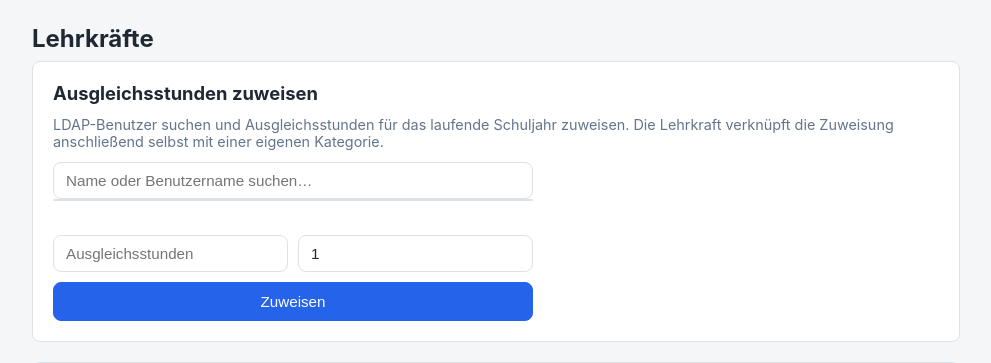
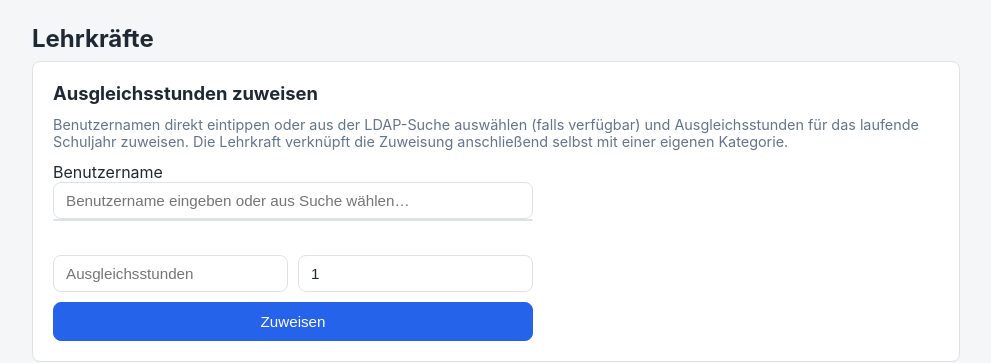
Before and after one commit to deraal09/zeiterfassung, a Node server app: template views/admin/index.ejs in a window 1280 px wide. Shown: the part 53-416 px from the top of the page, without its empty margins (144-1135 px from the left). Run offline with Node 20, Linux system fonts and the light colour scheme; the template is opened without the code that fills it, so the values that code supplies are empty; some libraries are stand-ins or nearby versions.

Commit message:
Admin kann Benutzernamen fuer Zuweisung direkt eintippen
Die LDAP-Verzeichnissuche im Admin-Bereich braucht weiterhin einen
funktionierenden Service-Account (LDAP_BIND_DN/LDAP_BIND_PASSWORD) -
der ist bei uns nicht verfuegbar (deshalb der Direkt-Bind-Modus fuers
Login). Bisher liess sich das Zuweisen-Formular ohne einen Treffer aus
dieser Suche gar nicht absenden. Das Benutzername-Feld ist jetzt ein
normales Texteingabefeld: die Suche bleibt als Komfortfunktion (falls
sie doch Treffer liefert), ist aber keine Voraussetzung mehr.

Dabei zusaetzlich behoben: der Benutzername-Abgleich beim LDAP-Login
war Gross-/Kleinschreibung-sensitiv. Tippt der Admin einen Benutzer-
namen in anderer Schreibweise ein als die Lehrkraft spaeter beim Login
verwendet, waeren zwei getrennte Konten entstanden statt eines. Der
Abgleich laeuft jetzt ueberall per COLLATE NOCASE; im Direkt-Bind-Modus
wird zusaetzlich die kanonische Schreibweise aus dem Verzeichnis
uebernommen (best effort), analog zum bereits vorhandenen Fix in der
Noten-Webapp.

```diff
--- a/public/js/admin.js
+++ b/public/js/admin.js
@@ -1,9 +1,8 @@
 document.addEventListener('DOMContentLoaded', () => {
-  const input = document.getElementById('ldap-search');
+  const input = document.getElementById('assign-username');
   if (!input) return;
 
   const resultsBox = document.getElementById('ldap-results');
-  const usernameField = document.getElementById('assign-username');
   const displayNameField = document.getElementById('assign-displayName');
   const emailField = document.getElementById('assign-email');
   const selected = document.getElementById('assign-selected');
@@ -11,6 +10,13 @@ document.addEventListener('DOMContentLoaded', () => {
 
   input.addEventListener('input', () => {
     clearTimeout(debounce);
+    // Freie Eingabe hebt eine vorherige Suchauswahl auf, damit nicht
+    // versehentlich der Anzeigename/die E-Mail eines anderen Treffers
+    // an den nun eingetippten Benutzernamen haengen bleibt.
+    displayNameField.value = '';
+    emailField.value = '';
+    selected.textContent = '';
+
     const q = input.value.trim();
     resultsBox.innerHTML = '';
     if (q.length < 2) return;
@@ -20,35 +26,25 @@ document.addEventListener('DOMContentLoaded', () => {
         const res = await fetch(`/admin/ldap-search?q=${encodeURIComponent(q)}`);
         const data = await res.json();
         resultsBox.innerHTML = '';
-        if (!Array.isArray(data) || data.length === 0) {
-          resultsBox.innerHTML = '<div class="autocomplete-item">Keine Treffer</div>';
-          return;
-        }
+        if (!Array.isArray(data) || data.length === 0) return;
         data.forEach((u) => {
           const div = document.createElement('div');
           div.className = 'autocomplete-item';
           div.textContent = `${u.displayName} (${u.username})`;
           div.addEventListener('click', () => {
-            usernameField.value = u.username;
+            input.value = u.username;
             displayNameField.value = u.displayName;
             emailField.value = u.email || '';
-            selected.textContent = `Ausgewählt: ${u.displayName} (${u.username})`;
-            input.value = '';
+            selected.textContent = `Aus LDAP übernommen: ${u.displayName} (${u.username})`;
             resultsBox.innerHTML = '';
           });
           resultsBox.appendChild(div);
         });
       } catch (err) {
-        resultsBox.innerHTML = '<div class="autocomplete-item">Fehler bei der Suche</div>';
+        // LDAP-Suche ist nur eine Komfortfunktion - bei Fehlern einfach
+        // keine Treffer anzeigen, der Benutzername kann weiterhin direkt
+        // eingetippt werden.
       }
     }, 250);
   });
-
-  const form = document.getElementById('assign-form');
-  form.addEventListener('submit', (e) => {
-    if (!usernameField.value) {
-      e.preventDefault();
-      alert('Bitte zuerst eine Lehrkraft aus der Suche auswählen.');
-    }
-  });
 });
--- a/src/routes/admin.js
+++ b/src/routes/admin.js
@@ -113,7 +113,7 @@ router.post('/assign', requireAdmin, (req, res) => {
   const { username, displayName, email, ausgleichsstunden, faktor } = req.body;
   if (!username) return res.redirect('/admin?error=kein-benutzer');
 
-  let user = db.prepare('SELECT * FROM users WHERE username=?').get(username);
+  let user = db.prepare('SELECT * FROM users WHERE username = ? COLLATE NOCASE').get(username);
   if (!user) {
     const info = db
       .prepare('INSERT INTO users (username, display_name, email) VALUES (?,?,?)')
--- a/src/routes/auth.js
+++ b/src/routes/auth.js
@@ -96,8 +96,12 @@ router.post('/login', async (req, res) => {
       return res.render('login', { error: 'Benutzername oder Passwort ist falsch.' });
     }
 
+    // COLLATE NOCASE: Ein vom Admin vorab per Benutzername angelegtes Konto
+    // (z. B. Zuweisung vor dem ersten Login) muss unabhaengig von Gross-/
+    // Kleinschreibung mit dem tatsaechlichen LDAP-Login zusammengefuehrt
+    // werden - AD ist bei sAMAccountName/UPN selbst nicht case-sensitiv.
     const isAdmin = config.adminUsernames.includes(result.username.toLowerCase());
-    let row = db.prepare('SELECT * FROM users WHERE username = ?').get(result.username);
+    let row = db.prepare('SELECT * FROM users WHERE username = ? COLLATE NOCASE').get(result.username);
     if (!row) {
       const info = db
         .prepare(
--- a/views/admin/index.ejs
+++ b/views/admin/index.ejs
@@ -14,16 +14,17 @@
     <section class="panel">
       <h2>Ausgleichsstunden zuweisen</h2>
       <p class="hint">
-        LDAP-Benutzer suchen und Ausgleichsstunden für das laufende Schuljahr
+        Benutzernamen direkt eintippen oder aus der LDAP-Suche auswählen
+        (falls verfügbar) und Ausgleichsstunden für das laufende Schuljahr
         zuweisen. Die Lehrkraft verknüpft die Zuweisung anschließend selbst
         mit einer eigenen Kategorie.
       </p>
       <form method="post" action="/admin/assign" id="assign-form" class="assign-form">
         <div class="autocomplete">
-          <input type="text" id="ldap-search" placeholder="Name oder Benutzername suchen…" autocomplete="off">
+          <label for="assign-username">Benutzername</label>
+          <input type="text" id="assign-username" name="username" placeholder="Benutzername eingeben oder aus Suche wählen…" autocomplete="off" required>
           <div id="ldap-results" class="autocomplete-results"></div>
         </div>
-        <input type="hidden" name="username" id="assign-username">
         <input type="hidden" name="displayName" id="assign-displayName">
         <input type="hidden" name="email" id="assign-email">
         <p id="assign-selected" class="selected-user"></p>
```
Also changed, not shown: src/ldap.js (+6 -1 lines).
